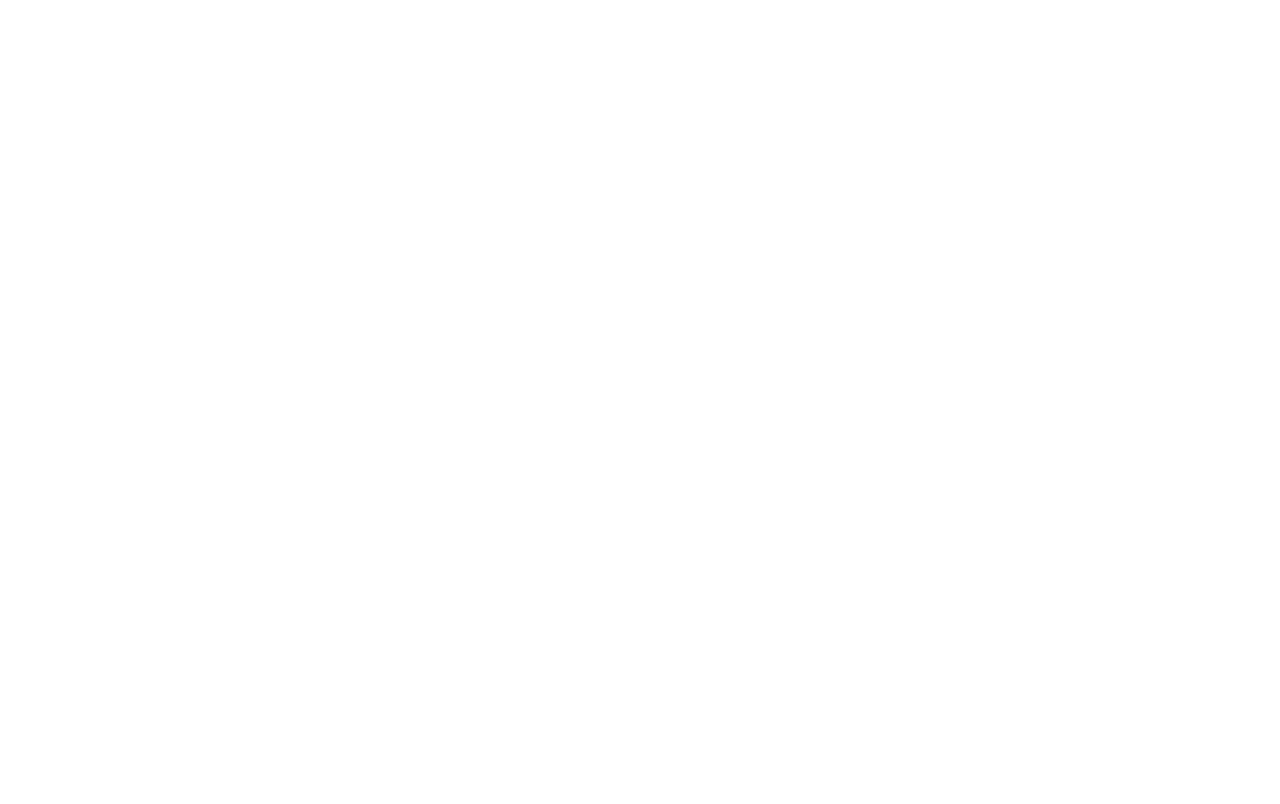
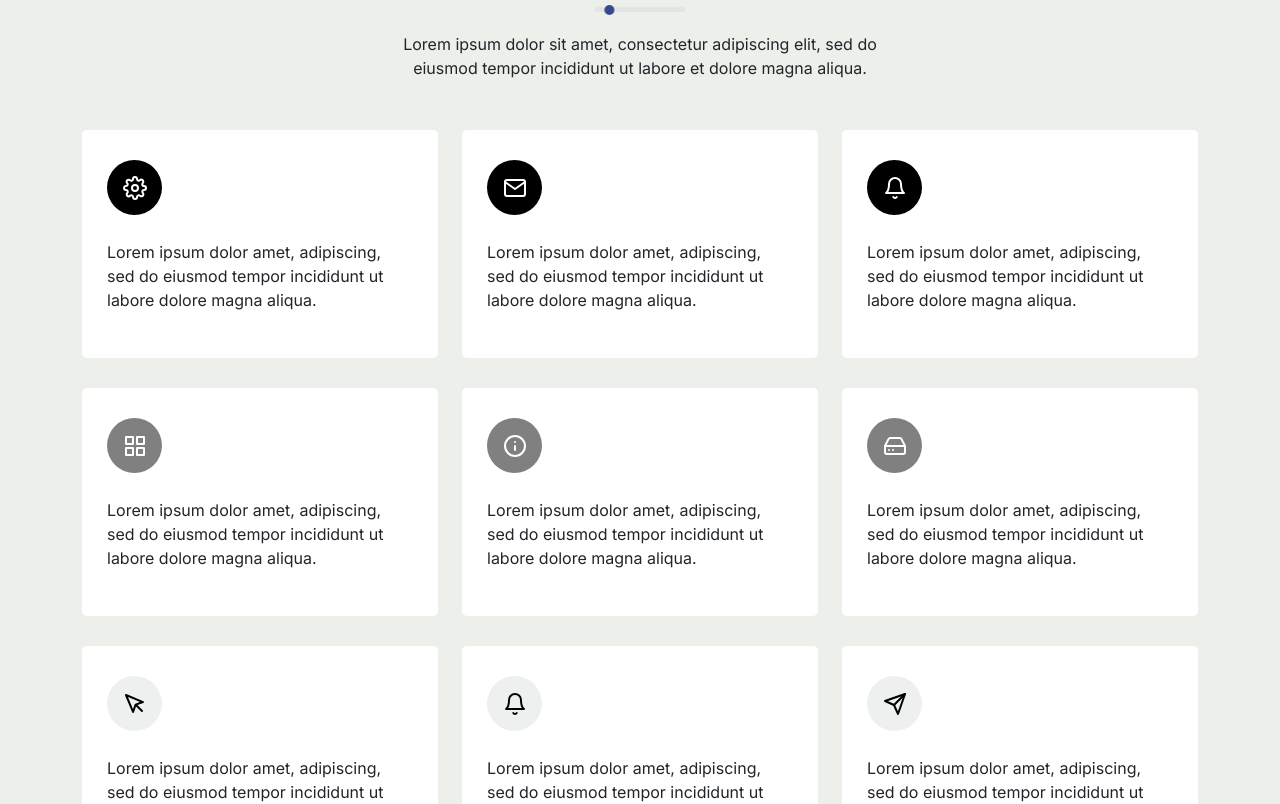
Before and after one commit to domapphubaccount/domapp, a Next.js app: page / in a window 1280 px wide. Shown: the part 3160-3964 px from the top of the page. Before the commit the page ends 3141 px from the top, so only its background shows below. Built offline with nearby package versions, Linux system fonts and the light colour scheme; a web font is replaced by a local one.

Commit message:
add cards

```diff
--- a/package.json
+++ b/package.json
@@ -22,6 +22,7 @@
     "react": "^18",
     "react-countup": "^6.5.3",
     "react-dom": "^18",
+    "react-feather": "^2.0.10",
     "react-slick": "^0.30.2",
     "reactstrap": "^9.2.2",
     "sass": "^1.75.0",
--- a/src/app/[page]/Page_sup.jsx
+++ b/src/app/[page]/Page_sup.jsx
@@ -118,7 +118,6 @@ export default function Page() {
 
   return (
     <>
-
         {items.map((item , index) => (
 
             <>
@@ -129,10 +128,8 @@ export default function Page() {
               </>
               }
             </>
-
         ))
         }
-
     </>
   )
 }
--- a/src/app/page.js
+++ b/src/app/page.js
@@ -5,6 +5,7 @@ import Section_2 from "@/pages_sups/Home/Section_2/Section_2";
 import Section_3 from "@/pages_sups/Home/Section_3/Section_3";
 import Section_4 from "@/pages_sups/Home/Section_4/Section_4";
 import Section_5 from "@/pages_sups/Home/Section_5/Section_5";
+import Section_6 from "@/pages_sups/Home/Section_6/Section_6";
 
 export default function Home() {
   return (
@@ -15,6 +16,7 @@ export default function Home() {
     <Section_3 />
     <Section_4 />
     {/* <Section_5 /> */}
+    <Section_6 />
     <Footer />
     </>
   );
--- a/src/components/Layout/Header/Header.jsx
+++ b/src/components/Layout/Header/Header.jsx
@@ -13,8 +13,6 @@ export default function Header() {
     const [getWidowY, setWindowY] = useState();
     const [dropdownOpen, setDropdownOpen] = useState(false);
     const router = useRouter()
-    console.log(router)
-
     const toggleDropdown = () => setDropdownOpen(!dropdownOpen);
 
     useEffect(() => {
--- a/src/pages_sups/Home/Section_6/Section_6.jsx
+++ b/src/pages_sups/Home/Section_6/Section_6.jsx
@@ -3,6 +3,7 @@ import React from "react"
 import * as Icon from "react-feather"
 
 const ServicesPage = () => (
+  <section className="home_section_6">
     <div className="services-area-two pt-80 pb-50 bg-f9f6f6">
       <div className="container">
         <div className="section-title">
@@ -17,11 +18,11 @@ const ServicesPage = () => (
         <div className="row justify-content-center">
           <div className="col-lg-4 col-sm-6">
             <div className="single-services-box">
-              <div className="icon">
+              <div className="icon d-flex justify-content-center align-items-center">
                 <Icon.Settings />
               </div>
               <h3>
-                <Link to="/service-details">Incredible Infrastructure</Link>
+                {/* <Link to="/service-details">Incredible Infrastructure</Link> */}
               </h3>
               <p>
                 Lorem ipsum dolor amet, adipiscing, sed do eiusmod tempor
@@ -32,11 +33,11 @@ const ServicesPage = () => (
 
           <div className="col-lg-4 col-sm-6">
             <div className="single-services-box">
-              <div className="icon">
+              <div className="icon d-flex justify-content-center align-items-center">
                 <Icon.Mail />
               </div>
               <h3>
-                <Link to="/service-details">Email Notifications</Link>
+                {/* <Link to="/service-details">Email Notifications</Link> */}
               </h3>
               <p>
                 Lorem ipsum dolor amet, adipiscing, sed do eiusmod tempor
@@ -47,11 +48,11 @@ const ServicesPage = () => (
 
           <div className="col-lg-4 col-sm-6">
             <div className="single-services-box">
-              <div className="icon">
+              <div className="icon d-flex justify-content-center align-items-center">
                 <Icon.Bell />
               </div>
               <h3>
-                <Link to="/service-details">Best Analytics Audits</Link>
+                {/* <Link to="/service-details">Best Analytics Audits</Link> */}
               </h3>
               <p>
                 Lorem ipsum dolor amet, adipiscing, sed do eiusmod tempor
@@ -62,11 +63,11 @@ const ServicesPage = () => (
 
           <div className="col-lg-4 col-sm-6">
             <div className="single-services-box">
-              <div className="icon bg-c679e3">
+              <div className="icon bg-c679e3 d-flex justify-content-center align-items-center">
                 <Icon.Grid />
               </div>
               <h3>
-                <Link to="/service-details">Simple Dashboard</Link>
+                {/* <Link to="/service-details">Simple Dashboard</Link> */}
               </h3>
               <p>
                 Lorem ipsum dolor amet, adipiscing, sed do eiusmod tempor
@@ -77,11 +78,11 @@ const ServicesPage = () => (
 
           <div className="col-lg-4 col-sm-6">
             <div className="single-services-box">
-              <div className="icon bg-c679e3">
+              <div className="icon bg-c679e3 d-flex justify-content-center align-items-center">
                 <Icon.Info />
               </div>
               <h3>
-                <Link to="/service-details">Information Retrieval</Link>
+                {/* <Link to="/service-details">Information Retrieval</Link> */}
               </h3>
               <p>
                 Lorem ipsum dolor amet, adipiscing, sed do eiusmod tempor
@@ -92,11 +93,11 @@ const ServicesPage = () => (
 
           <div className="col-lg-4 col-sm-6">
             <div className="single-services-box">
-              <div className="icon bg-c679e3">
+              <div className="icon bg-c679e3 d-flex justify-content-center align-items-center">
                 <Icon.HardDrive />
               </div>
               <h3>
-                <Link to="/service-details">Deep Technical SEO</Link>
+                {/* <Link to="/service-details">Deep Technical SEO</Link> */}
               </h3>
               <p>
                 Lorem ipsum dolor amet, adipiscing, sed do eiusmod tempor
@@ -107,11 +108,11 @@ const ServicesPage = () => (
 
           <div className="col-lg-4 col-sm-6">
             <div className="single-services-box">
-              <div className="icon bg-eb6b3d">
+              <div className="icon bg-eb6b3d d-flex justify-content-center align-items-center">
                 <Icon.MousePointer />
               </div>
               <h3>
-                <Link to="/service-details">Drag & Drop Functionality</Link>
+                {/* <Link to="/service-details">Drag & Drop Functionality</Link> */}
               </h3>
               <p>
                 Lorem ipsum dolor amet, adipiscing, sed do eiusmod tempor
@@ -122,11 +123,11 @@ const ServicesPage = () => (
 
           <div className="col-lg-4 col-sm-6">
             <div className="single-services-box">
-              <div className="icon bg-eb6b3d">
+              <div className="icon bg-eb6b3d d-flex justify-content-center align-items-center">
                 <Icon.Bell />
               </div>
               <h3>
-                <Link to="/service-details">Deadline Reminders</Link>
+                {/* <Link to="/service-details">Deadline Reminders</Link> */}
               </h3>
               <p>
                 Lorem ipsum dolor amet, adipiscing, sed do eiusmod tempor
@@ -137,11 +138,11 @@ const ServicesPage = () => (
 
           <div className="col-lg-4 col-sm-6">
             <div className="single-services-box">
-              <div className="icon bg-eb6b3d">
+              <div className="icon bg-eb6b3d d-flex justify-content-center align-items-center">
                 <Icon.Send />
               </div>
               <h3>
-                <Link to="/service-details">Modern Keyword Analysis</Link>
+                {/* <Link to="/service-details">Modern Keyword Analysis</Link> */}
               </h3>
               <p>
                 Lorem ipsum dolor amet, adipiscing, sed do eiusmod tempor
@@ -152,6 +153,7 @@ const ServicesPage = () => (
         </div>
       </div>
     </div>
+    </section>
 )
 
 export default ServicesPage
--- a/src/style/main.css
+++ b/src/style/main.css
@@ -15,7 +15,6 @@
 .shadow_inside{
     box-shadow: inset 0px 0px 20px 0 #ccc;
 }
-
 /* Header */
 header{
     position: fixed;
@@ -246,6 +245,99 @@ header{
     50% { border-color: rgb(0, 0, 0); }
   }
 
+  .single-services-box {
+    background: #fff;
+    border-radius: 5px;
+    margin-bottom: 30px;
+    padding: 30px 25px;
+    position: relative;
+    transition: .5s;
+}
+
+.single-services-box {
+    position: relative;
+    background: #ffffff;
+    padding-left: 25px;
+    padding-top: 30px;
+    padding-right: 25px;
+    padding-bottom: 30px;
+    margin-bottom: 30px;
+    border-radius: 5px;
+    transition: 0.5s;
+  }
+
+  .single-services-box h3 {
+    font-size: 18px;
+    margin-top: 25px;
+    margin-bottom: 15px;
+  }
+
+  .single-services-box .icon {
+    text-align: center;
+    width: 55px;
+    height: 55px;
+    line-height: 55px;
+    background: var(--main_font_color);
+    border-radius: 50%;
+    color: #fff;
+    transition: 0.5s;
+  }
+
+  .single-services-box .icon.bg-c679e3 {
+    color: #ffffff;
+    background: gray;
+  }
+
+  .single-services-box .icon.bg-eb6b3d {
+    color: #000;
+    background: var(--light-gray);
+  }
+
+  .single-services-box::before, .single-services-box::after {
+    content: "";
+    position: absolute;
+    width: 0;
+    height: 4px;
+    background: var(--dark-blue);
+    opacity: 0;
+    visibility: hidden;
+    bottom: 0;
+    transition: 0.5s;
+  }
+
+  .single-services-box::before {
+    left: 0;
+  }
+
+  .single-services-box::after {
+    right: 0;
+  }
+
+  .single-services-box:hover {
+    transform: translateY(-10px);
+    box-shadow: 0 2px 48px 0 rgba(0, 0, 0, 0.08);
+  }
+
+  .single-services-box:hover .icon {
+    background: #ffffff;
+    color: #000000;
+  }
+
+  .single-services-box:hover .icon.bg-c679e3 {
+    background: #999898;
+  }
+
+  .single-services-box:hover .icon.bg-eb6b3d {
+    background: #000000;
+    color: #fff;
+  }
+
+  .single-services-box:hover::after, .single-services-box:hover::before {
+    opacity: 1;
+    visibility: visible;
+    width: 50%;
+  }
+
 
 
 /* Footer */
@@ -468,11 +560,13 @@ footer{
 } */
 .home_section_4{
     padding: 60px 0;
+    background-color: #f7f7f7;
 
     .carousal_container{
         position: relative;
         height: 80vh;
         border-radius: 5px;
+        border: 3px solid gray;
 
     .carousal_nav{
         position: absolute;
@@ -610,6 +704,9 @@ footer{
 
     }
 }
+.home_section_6{
+    background-color: #edefeb;
+}
 
 
 /* products page */
@@ -677,8 +774,9 @@ footer{
 
 /* Section Title */
 .section-title {
+    padding-top: 50px;
     text-align: center;
-    margin-bottom: 50px;
+    padding-bottom: 50px;
   }
   .section-title h2 {
     margin-bottom: 0;
@@ -693,7 +791,7 @@ footer{
   .section-title .bar {
     height: 5px;
     width: 90px;
-    background: #cdf1d8;
+    background: var(--light-gray);
     margin: 20px auto;
     position: relative;
     border-radius: 30px;
@@ -706,7 +804,7 @@ footer{
     height: 10px;
     width: 10px;
     border-radius: 50%;
-    background: #44ce6f;
+    background: var(--dark-blue);
     animation-duration: 3s;
     animation-timing-function: linear;
     animation-iteration-count: infinite;
```
Also changed, not shown: 1 other file (tests, documents, lock files or other folders).
